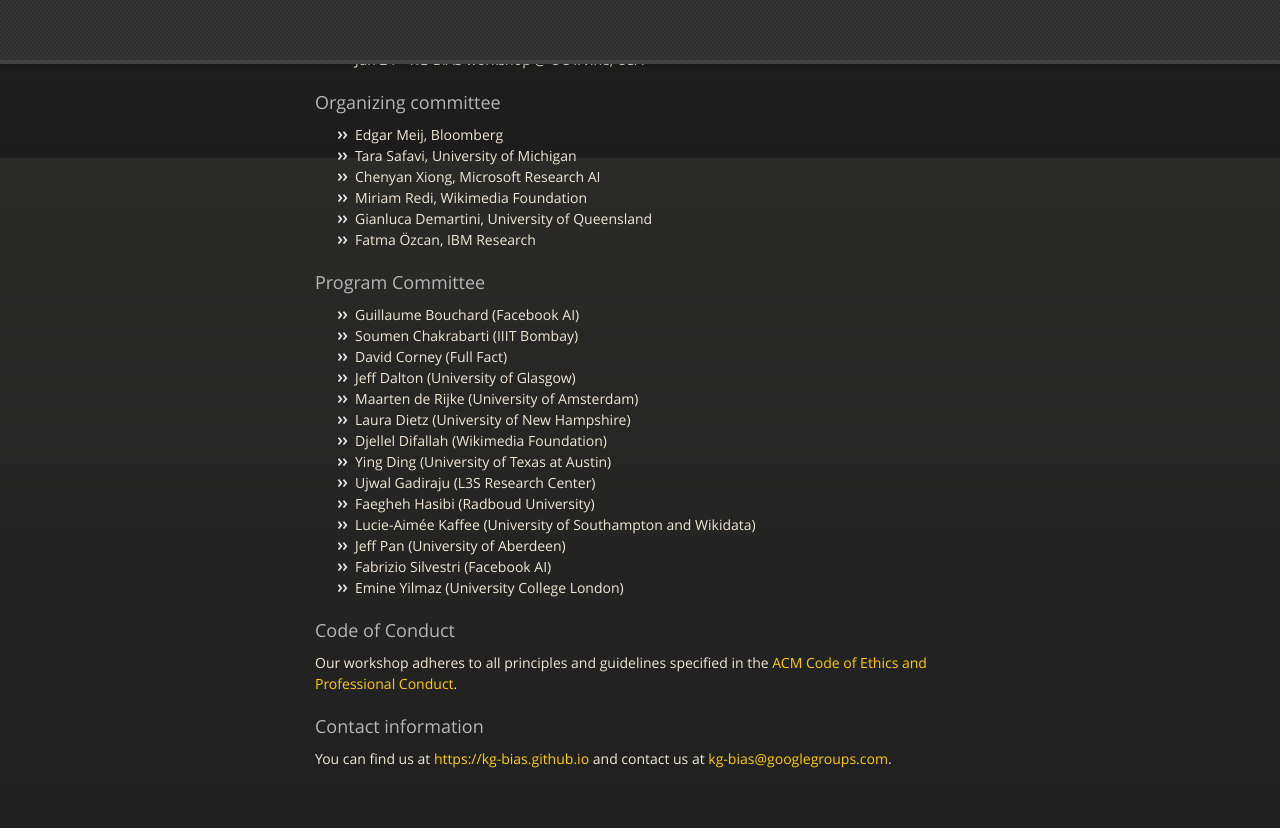
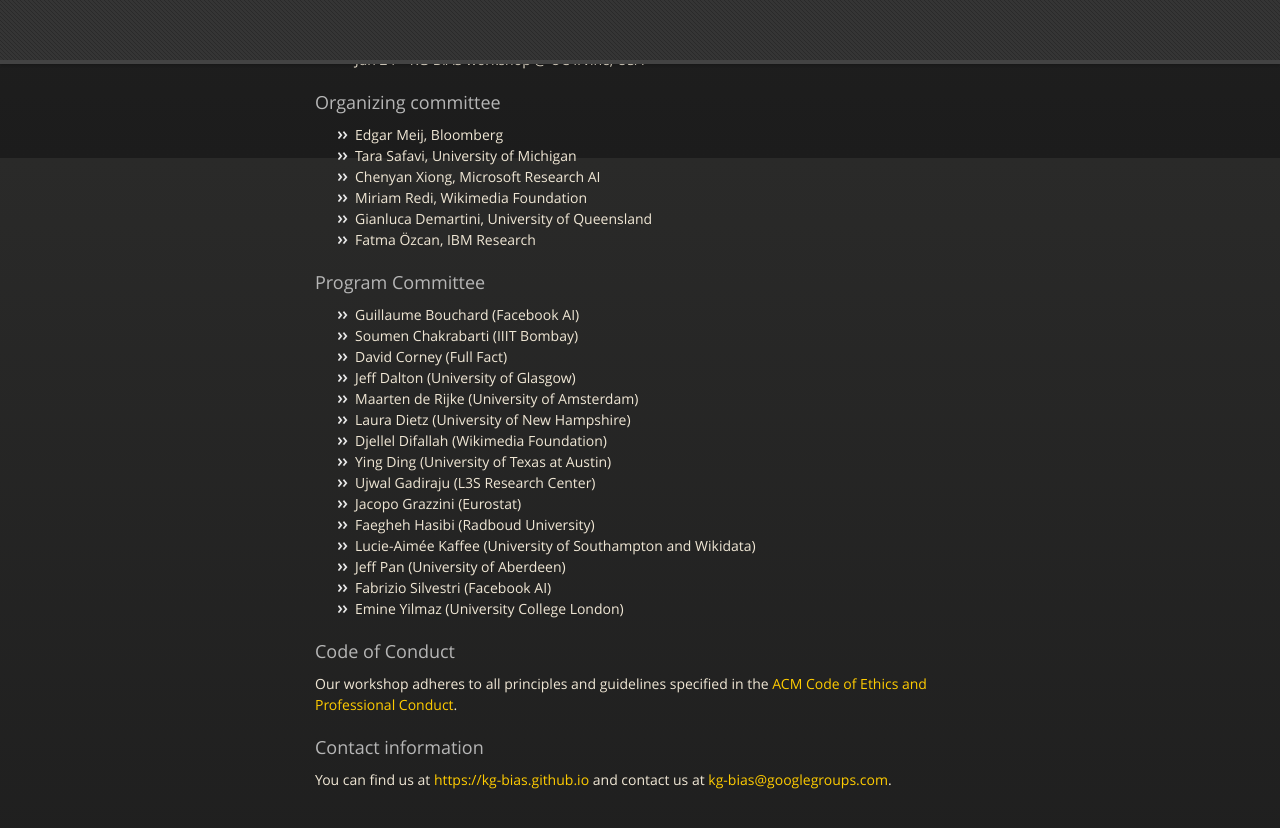
Before and after one commit to kg-bias/kg-bias.github.io, a Jekyll site: the page built from index.md, in a window 1280 px wide and 900 px high, scrolled down 1642 px. Shown: the top 828 px of the window. Built offline with Jekyll 4.4.1, drawn with Linux system fonts in a browser that asks for light colours.

Commit message:
Update index.md

```diff
--- a/index.md
+++ b/index.md
@@ -64,6 +64,7 @@
 * Djellel Difallah (Wikimedia Foundation)
 * Ying Ding (University of Texas at Austin)
 * Ujwal Gadiraju (L3S Research Center)
+* Jacopo Grazzini (Eurostat)
 * Faegheh Hasibi (Radboud University)
 * Lucie-Aimée Kaffee (University of Southampton and Wikidata)
 * Jeff Pan (University of Aberdeen)
```
